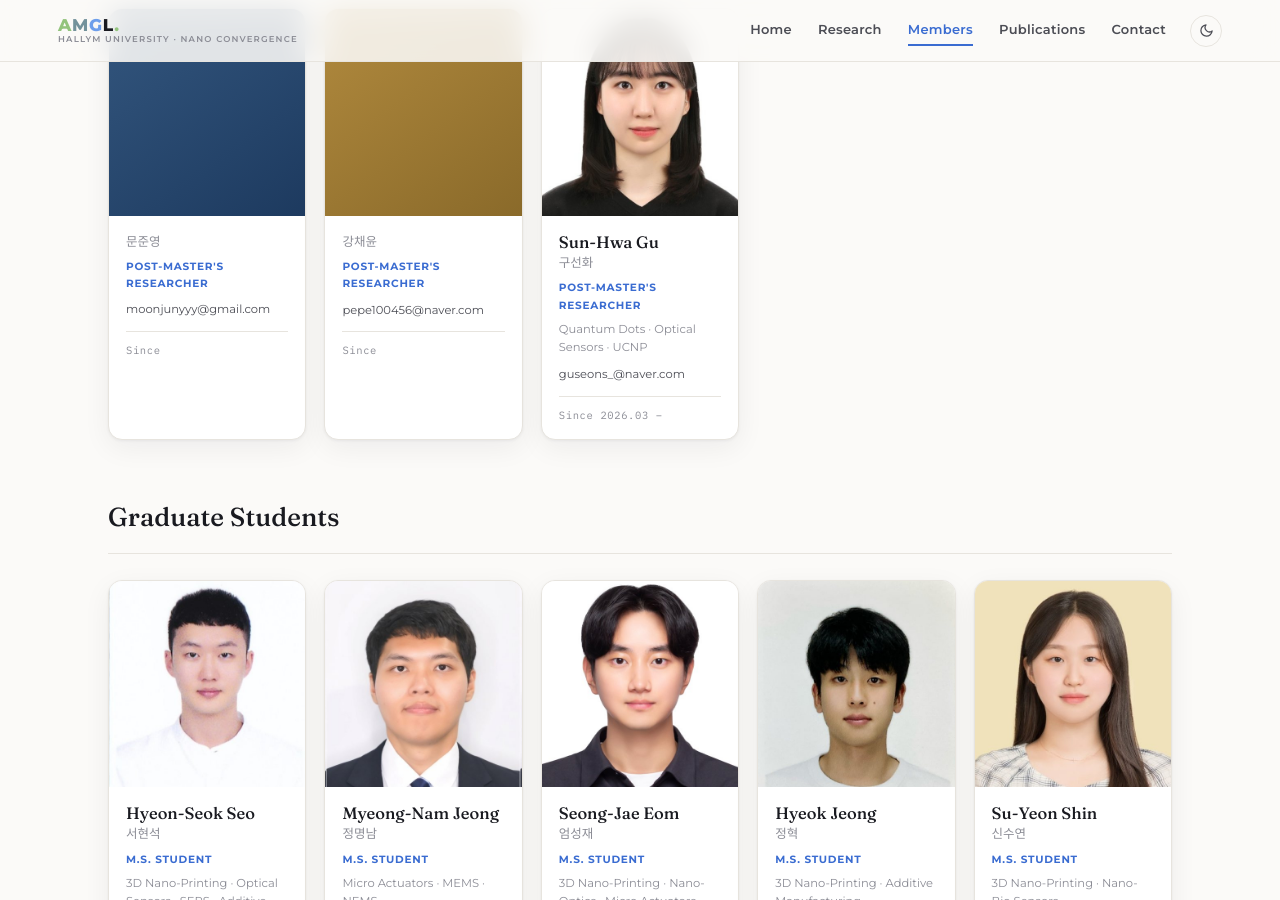
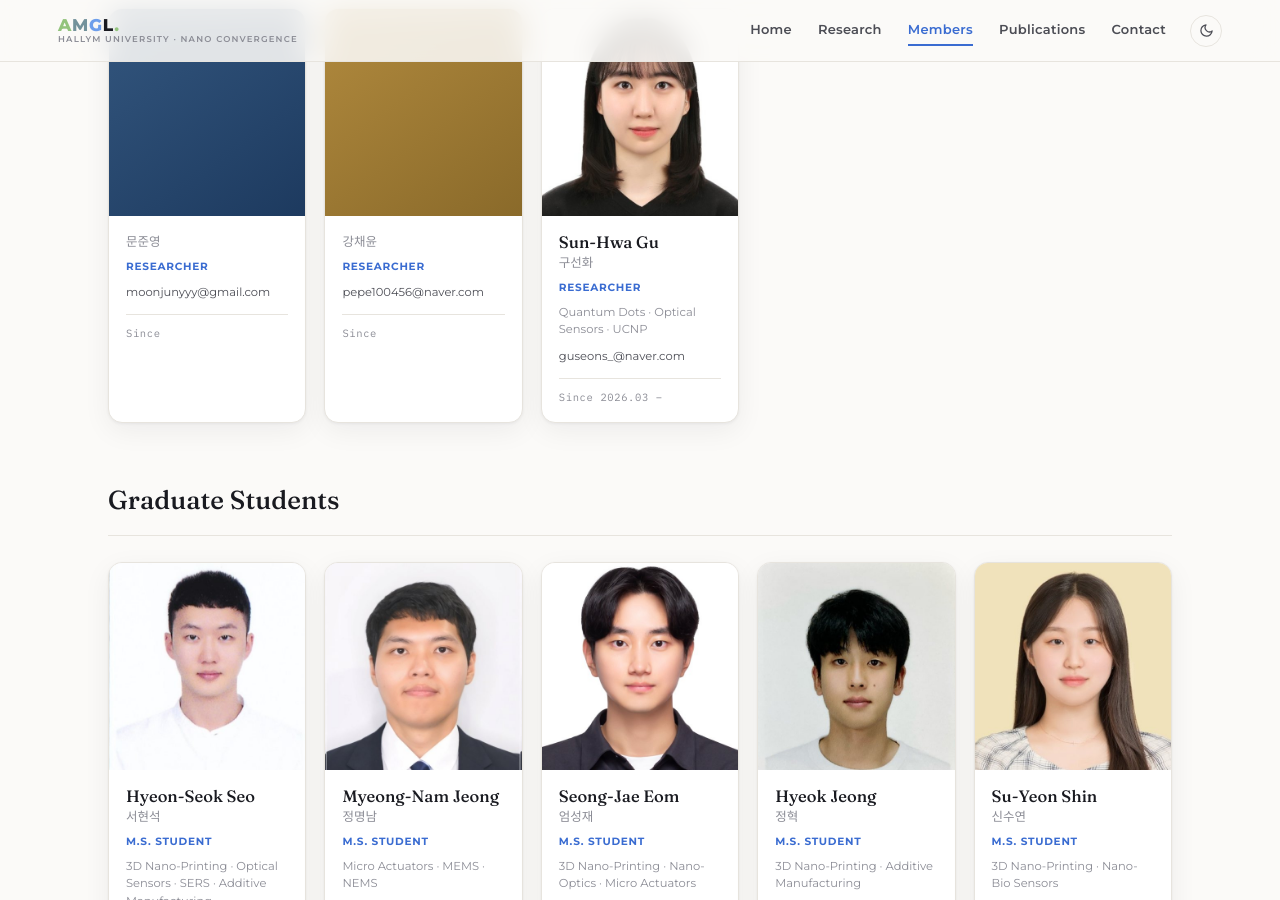
Before and after one commit to HTKRS/AMGL, a Jekyll site: the page built from members.html, in a window 1280 px wide and 900 px high, scrolled down 914 px. Built offline with Jekyll 4.4.1, drawn with Linux system fonts in a browser that asks for light colours.

Commit message:
Update _data/members.yml (via Pages CMS)

```diff
--- a/_data/members.yml
+++ b/_data/members.yml
@@ -19,14 +19,14 @@ groups:
   - title: Researcher
     members:
       - name_kr: 문준영
-        role: Post-Master's Researcher
+        role: Researcher
         email: "moonjunyyy@gmail.com "
       - name_kr: 강채윤
-        role: Post-Master's Researcher
+        role: Researcher
         email: "pepe100456@naver.com "
       - name_en: Sun-Hwa Gu
         name_kr: 구선화
-        role: Post-Master's Researcher
+        role: Researcher
         period: 2026.03 –
         email: guseons_@naver.com
         interests: Quantum Dots · Optical Sensors · UCNP
```
